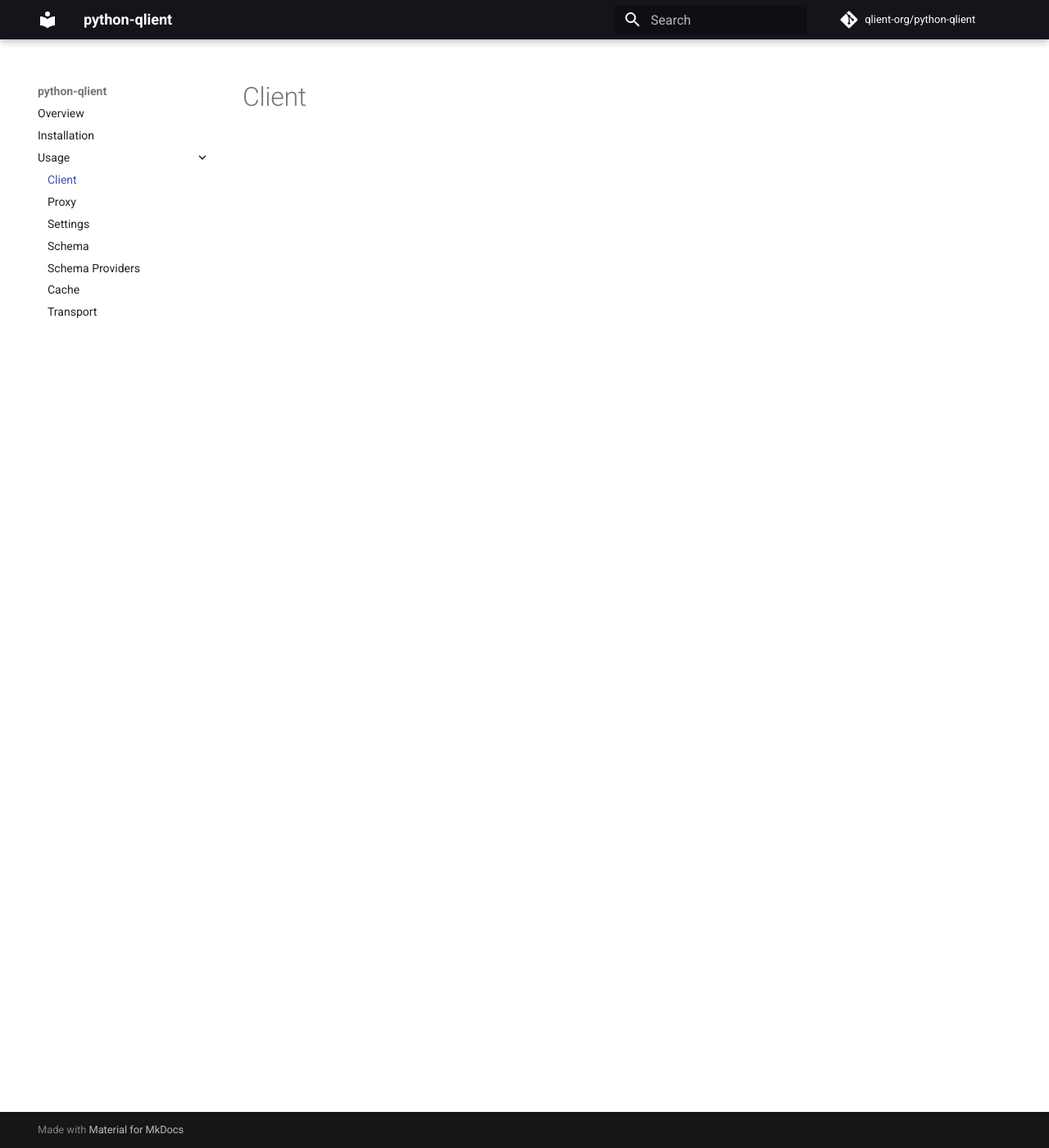
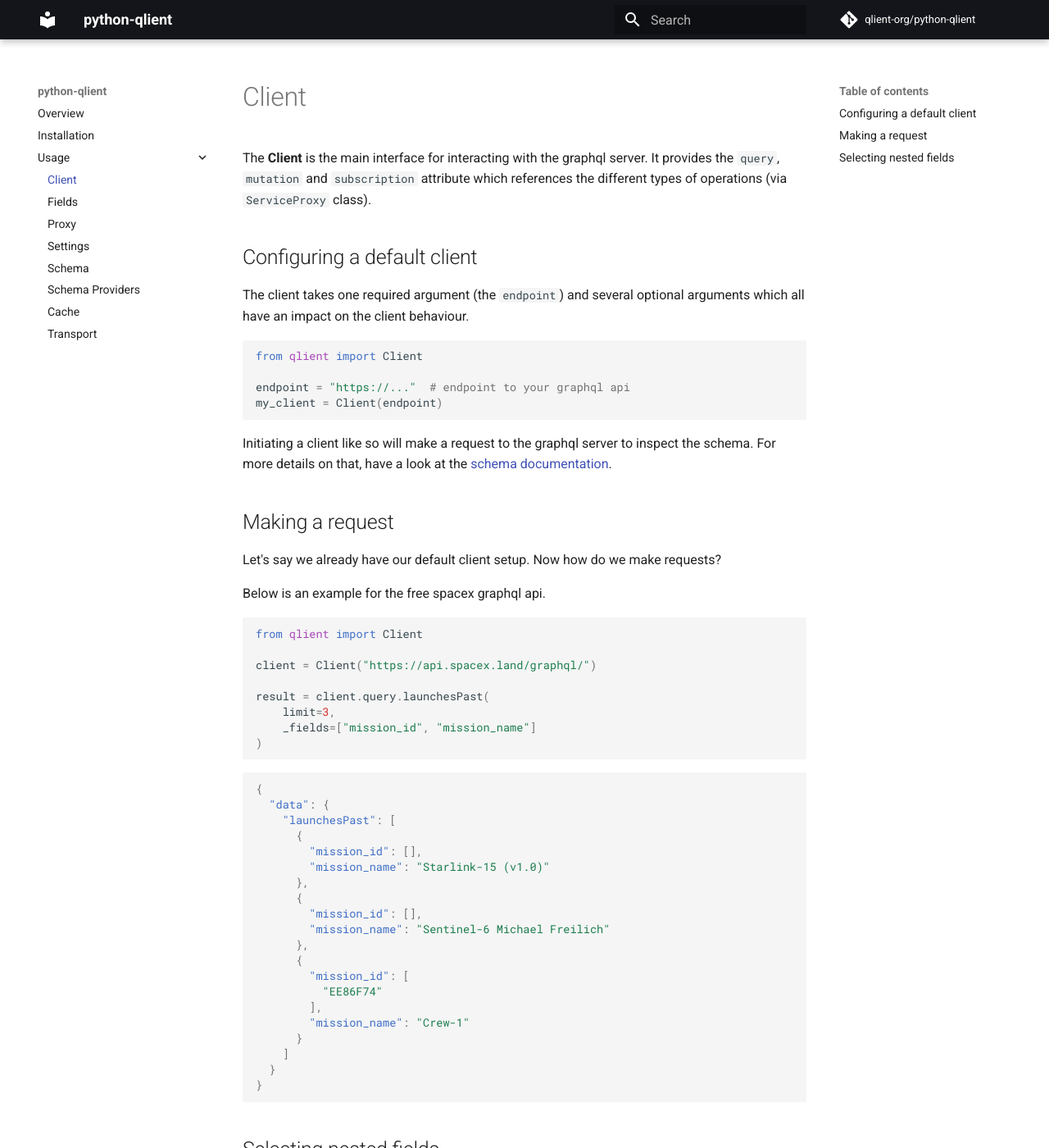
Before and after one commit to qlient-org/python-qlient, an MkDocs documentation site: the page built from docs/usage/client.md, in a window 1280 px wide and 1400 px high. Shown: the whole window at 82% size. Built offline with MkDocs 1.6.1 and Material for MkDocs 9.7.7, drawn with Linux system fonts in a browser that asks for light colours; comment, search, counter and statistics services are not loaded; the version menu is left out; some of the changed text lies outside the part shown.

Commit message:
[main] add documentation

````diff
--- a/docs/usage/client.md
+++ b/docs/usage/client.md
@@ -1 +1,84 @@
 # Client
+
+The **Client** is the main interface for interacting with the graphql server. It provides the `query`, `mutation`
+and `subscription` attribute which references the different types of operations (via `ServiceProxy` class).
+
+## Configuring a default client
+
+The client takes one required argument (the `endpoint`) and several optional arguments which all have an impact on the
+client behaviour.
+
+```python
+from qlient import Client
+
+endpoint = "https://..."  # endpoint to your graphql api
+my_client = Client(endpoint)
+```
+
+Initiating a client like so will make a request to the graphql server to inspect the schema. For more details on that,
+have a look at the [schema documentation](./schema.md).
+
+## Making a request
+
+Let's say we already have our default client setup. Now how do we make requests?
+
+Below is an example for the free spacex graphql api.
+
+```python
+from qlient import Client
+
+client = Client("https://api.spacex.land/graphql/")
+
+result = client.query.launchesPast(
+    limit=3,
+    _fields=["mission_id", "mission_name"]
+)
+```
+
+```json
+{
+  "data": {
+    "launchesPast": [
+      {
+        "mission_id": [],
+        "mission_name": "Starlink-15 (v1.0)"
+      },
+      {
+        "mission_id": [],
+        "mission_name": "Sentinel-6 Michael Freilich"
+      },
+      {
+        "mission_id": [
+          "EE86F74"
+        ],
+        "mission_name": "Crew-1"
+      }
+    ]
+  }
+}
+```
+
+## Selecting nested fields
+
+You can use the `Fields` class to make powerful selections.
+
+Say for the example above, you'd also like to have information about the rocket.
+
+```python
+from qlient import Fields
+
+nested_fields = Fields(
+    "mission_id",
+    "mission_name",
+    rocket=Fields(
+        fairings="ship"
+    )
+)
+
+result = client.query.launchesPast(
+    limit=3,
+    _fields=nested_fields
+)
+```
+
+For more details on the `Fields` class, have a look at the [fields documentation](./fields.md)
--- a/mkdocs.yml
+++ b/mkdocs.yml
@@ -8,6 +8,7 @@ nav:
   - install.md
   - Usage:
       - usage/client.md
+      - usage/fields.md
       - usage/proxy.md
       - usage/settings.md
       - usage/schema.md
@@ -32,6 +33,7 @@ markdown_extensions:
 
 plugins:
   - search
+  - mike
 
 extra:
   version:
````
Also changed, not shown: docs/index.md (+48 -3 lines), docs/usage/fields.md (added, +98 -0 lines), docs/usage/proxy.md (+36 -6 lines), docs/usage/schema.md (+5 -1 lines), docs/usage/schema_providers.md (+28 -4 lines), 4 other files.
